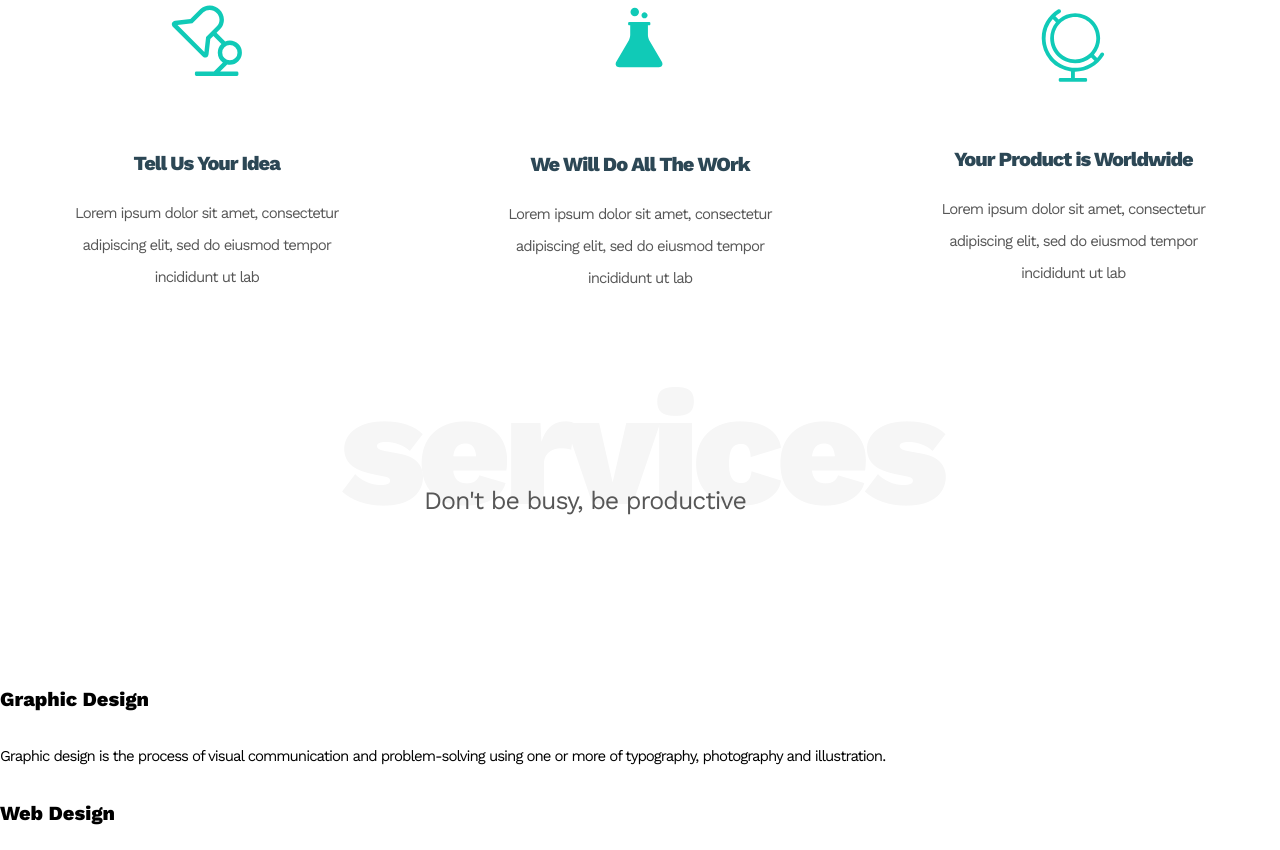
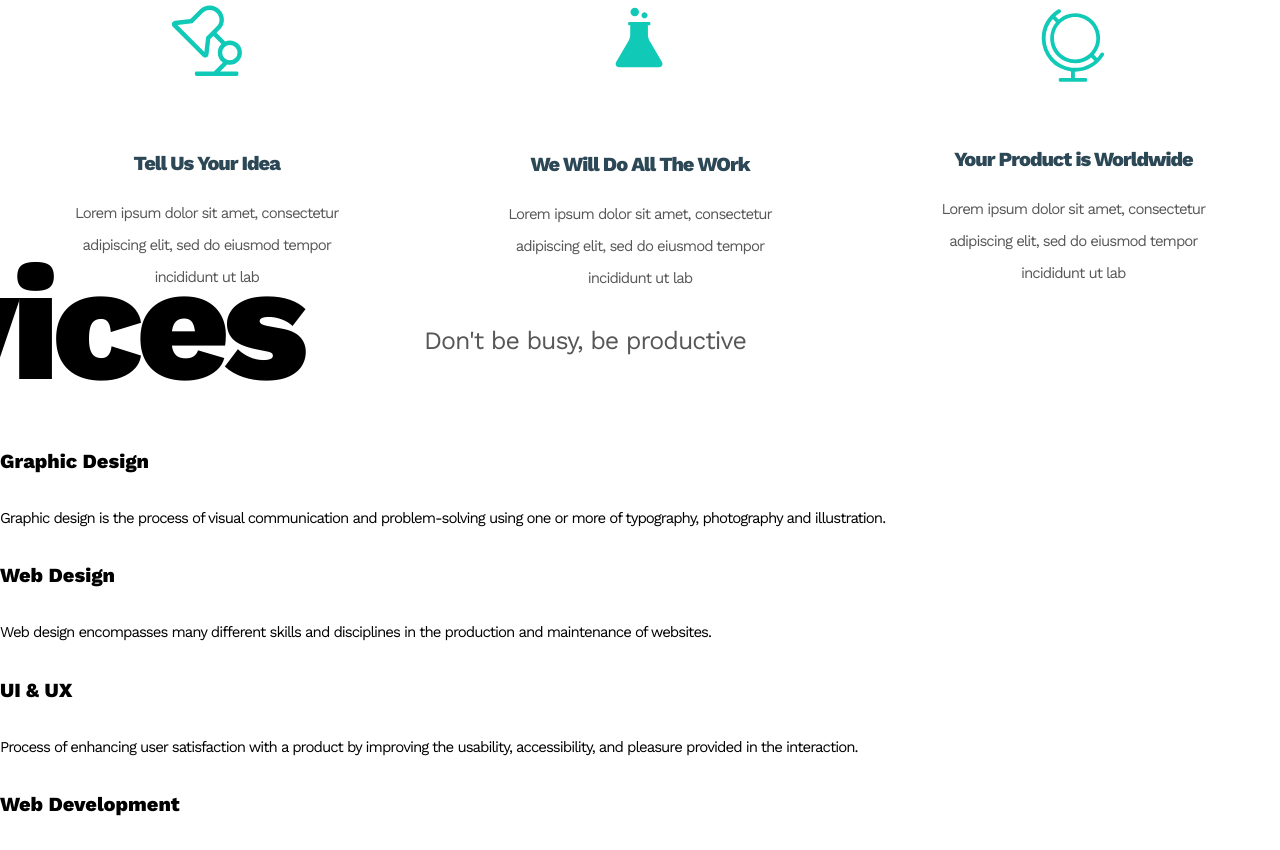
Before and after one commit to UliyaSnisar/leonagency, a plain HTML site: page index.html in a window 1280 px wide. Shown: the part 626-1476 px from the top of the page. Drawn offline with nearby package versions, Linux system fonts and the light colour scheme; files that its build step writes are made by us from their sources.

Commit message:
added comments

```diff
--- a/sass/layouts/_services.scss
+++ b/sass/layouts/_services.scss
@@ -1,331 +1,331 @@
-.services{
-  max-width: 1920px;
-  margin: 0 auto;
+// .services{
+//   max-width: 1920px;
+//   margin: 0 auto;
 
-      @media screen and (min-width: 320px) {
-        height: 875px;
-        padding-bottom: 75px;
-      }
-
-      @media screen and (min-width: 768px) {
-        height: 826px;
-        padding-top: 67px;
-        padding-bottom: 103px;
-      }
-
-      @media screen and (min-width: 1170px) {
-        height: 832px;
-        padding-top: 70px;
-        padding-bottom: 0;
-      }
-
-    .container{
-
-          @media screen and (min-width: 320px) {
-            height: 800px;
-            padding-top: 95px;
-          }
-
-          @media screen and (min-width: 768px) {
-            height: 656px;
-            padding-top: 45px;
-          }
-
-          @media screen and (min-width: 1170px) {
-            padding-top: 90px;
-          }
-    }
-
-    .main-title {
-        color: $strong-title-color;
-
-          @media screen and (min-width: 320px) {
-            top: 10%;
-            left: 50%;
-          }
-
-          @media screen and (min-width: 768px) {
-            top: 13%;
-            left: 50%;
-          }
-
-          @media screen and (min-width: 1170px) {
-            top: 15%;
-            left: 50%;
-          }
-    }
-
-    .subtitle{
-          @media screen and (min-width: 1170px) {
-            margin-bottom: 148px;
-          }
-    }
-}
-
-// .services-list{
-//     display: flex;
-//     flex-wrap: wrap;
-
-//     @media screen and (min-width: 320px) {
-//         margin-left: 15px;
+//       @media screen and (min-width: 320px) {
+//         height: 875px;
+//         padding-bottom: 75px;
 //       }
 
 //       @media screen and (min-width: 768px) {
-//         margin-left: 0;
+//         height: 826px;
+//         padding-top: 67px;
+//         padding-bottom: 103px;
 //       }
-// }
 
-// .services-list-item:nth-child(2n + 1){
-//     margin-right: 20px;
+//       @media screen and (min-width: 1170px) {
+//         height: 832px;
+//         padding-top: 70px;
+//         padding-bottom: 0;
+//       }
 
-//     @media screen and (min-width: 1170px) {
-//       margin-right: 63px;
+//     .container{
+
+//           @media screen and (min-width: 320px) {
+//             height: 800px;
+//             padding-top: 95px;
+//           }
+
+//           @media screen and (min-width: 768px) {
+//             height: 656px;
+//             padding-top: 45px;
+//           }
+
+//           @media screen and (min-width: 1170px) {
+//             padding-top: 90px;
+//           }
+//     }
+
+//     .main-title {
+//         color: $strong-title-color;
+
+//           @media screen and (min-width: 320px) {
+//             top: 10%;
+//             left: 50%;
+//           }
+
+//           @media screen and (min-width: 768px) {
+//             top: 13%;
+//             left: 50%;
+//           }
+
+//           @media screen and (min-width: 1170px) {
+//             top: 15%;
+//             left: 50%;
+//           }
+//     }
+
+//     .subtitle{
+//           @media screen and (min-width: 1170px) {
+//             margin-bottom: 148px;
+//           }
 //     }
 // }
 
-// .printer{
-//       @media screen and (min-width: 320px) {
-//         width: 265px;
-//         margin-bottom: 10px;
-//       }
+// // .services-list{
+// //     display: flex;
+// //     flex-wrap: wrap;
 
-//       @media screen and (min-width: 768px) {
-//         width: 300px;
-//         height: 151px;
-//         margin-bottom: 46px;
-//       }
+// //     @media screen and (min-width: 320px) {
+// //         margin-left: 15px;
+// //       }
 
-//       @media screen and (min-width: 1170px) {
-//         width: 341px;
-//         height: 152px;
-//         margin-bottom: 46px;
-//       }
-// }
+// //       @media screen and (min-width: 768px) {
+// //         margin-left: 0;
+// //       }
+// // }
 
-// .file{
-//       @media screen and (min-width: 320px) {
-//         width: 265px;
-//         margin-bottom: 10px;
-//       }
+// // .services-list-item:nth-child(2n + 1){
+// //     margin-right: 20px;
 
-//       @media screen and (min-width: 768px) {
-//         width: 300px;
-//         height: 121px;
-//         margin-bottom: 75px;
-//       }
+// //     @media screen and (min-width: 1170px) {
+// //       margin-right: 63px;
+// //     }
+// // }
 
-//       @media screen and (min-width: 1170px) {
-//         width: 358px;
-//         height: 122px;
-//         margin-bottom: 75px;
-//       }
-// }
+// // .printer{
+// //       @media screen and (min-width: 320px) {
+// //         width: 265px;
+// //         margin-bottom: 10px;
+// //       }
 
-// .message{
-//       @media screen and (min-width: 320px) {
-//         width: 265px;
-//         margin-bottom: 10px;
-//       }
+// //       @media screen and (min-width: 768px) {
+// //         width: 300px;
+// //         height: 151px;
+// //         margin-bottom: 46px;
+// //       }
 
-//       @media screen and (min-width: 768px) {
-//         width: 300px;
-//         height: 153px;
-//         margin-bottom: 0;
-//       }
+// //       @media screen and (min-width: 1170px) {
+// //         width: 341px;
+// //         height: 152px;
+// //         margin-bottom: 46px;
+// //       }
+// // }
 
-//       @media screen and (min-width: 1170px) {
-//         width: 337px;
-//         height: 151px;
-//         margin-bottom: 0;
-//       }
-// }
+// // .file{
+// //       @media screen and (min-width: 320px) {
+// //         width: 265px;
+// //         margin-bottom: 10px;
+// //       }
 
-// .monitor{
-//       @media screen and (min-width: 320px) {
-//         width: 265px;
-//         margin-bottom: 10px;
-//       }
+// //       @media screen and (min-width: 768px) {
+// //         width: 300px;
+// //         height: 121px;
+// //         margin-bottom: 75px;
+// //       }
 
-//       @media screen and (min-width: 768px) {
-//         width: 300px;
-//         height: 122px;
-//         margin-bottom: 0;
-//       }
+// //       @media screen and (min-width: 1170px) {
+// //         width: 358px;
+// //         height: 122px;
+// //         margin-bottom: 75px;
+// //       }
+// // }
 
-//       @media screen and (min-width: 1170px) {
-//         width: 369px;
-//         height: 122px;
-//         margin-bottom: 0;
-//       }
-// }
+// // .message{
+// //       @media screen and (min-width: 320px) {
+// //         width: 265px;
+// //         margin-bottom: 10px;
+// //       }
 
-// .services-desc-title{
-//     color: $black-title-color;
-// }
+// //       @media screen and (min-width: 768px) {
+// //         width: 300px;
+// //         height: 153px;
+// //         margin-bottom: 0;
+// //       }
 
-// .printer-icon::before{
-//     display: inline-block;
-//     content: '';
-//     background-image: url(../images/services-images/printer-icon@1x.png);
-//     @media screen and (min-device-pixel-ratio: 2),
-//         screen and (min-resolution: 192dpi),
-//         screen and (min-resolution: 2dppx) {
-//         .printer {
-//         background-image: url(../images/services-images/printer-icon@2x.png);
-//         }
-//     }
-//     background-size: contain;
-//     background-repeat: no-repeat;
-//     vertical-align: text-top;
+// //       @media screen and (min-width: 1170px) {
+// //         width: 337px;
+// //         height: 151px;
+// //         margin-bottom: 0;
+// //       }
+// // }
 
-//       @media screen and (min-width: 320px) {
-//         width: 25px;
-//         height: 25px;
-//         margin-right: 25px;
-//       }
+// // .monitor{
+// //       @media screen and (min-width: 320px) {
+// //         width: 265px;
+// //         margin-bottom: 10px;
+// //       }
 
-//       @media screen and (min-width: 768px) {
-//         width: 30px;
-//         height: 30px;
-//         margin-right: 30px;
-//       }
+// //       @media screen and (min-width: 768px) {
+// //         width: 300px;
+// //         height: 122px;
+// //         margin-bottom: 0;
+// //       }
 
-//       @media screen and (min-width: 1170px) {
-//         width: 38px;
-//         height: 37px;
-//         margin-right: 50px;
-//       }
-// }
+// //       @media screen and (min-width: 1170px) {
+// //         width: 369px;
+// //         height: 122px;
+// //         margin-bottom: 0;
+// //       }
+// // }
 
-// .file-icon::before{
-//     display: inline-block;
-//     content: '';
-//     background-image: url(../images/services-images/file-icon@1x.png);
-//     @media screen and (min-device-pixel-ratio: 2),
-//         screen and (min-resolution: 192dpi),
-//         screen and (min-resolution: 2dppx) {
-//         .printer {
-//         background-image: url(../images/services-images/file-icon@2x.png);
-//         }
-//     }
-//     background-size: contain;
-//     background-repeat: no-repeat;
-//     vertical-align: text-top;
+// // .services-desc-title{
+// //     color: $black-title-color;
+// // }
 
-//       @media screen and (min-width: 320px) {
-//         width: 25px;
-//         height: 25px;
-//         margin-right: 25px;
-//       }
+// // .printer-icon::before{
+// //     display: inline-block;
+// //     content: '';
+// //     background-image: url(../images/services-images/printer-icon@1x.png);
+// //     @media screen and (min-device-pixel-ratio: 2),
+// //         screen and (min-resolution: 192dpi),
+// //         screen and (min-resolution: 2dppx) {
+// //         .printer {
+// //         background-image: url(../images/services-images/printer-icon@2x.png);
+// //         }
+// //     }
+// //     background-size: contain;
+// //     background-repeat: no-repeat;
+// //     vertical-align: text-top;
 
-//       @media screen and (min-width: 768px) {
-//         width: 30px;
-//         height: 30px;
-//         margin-right: 30px;
-//       }
+// //       @media screen and (min-width: 320px) {
+// //         width: 25px;
+// //         height: 25px;
+// //         margin-right: 25px;
+// //       }
 
-//       @media screen and (min-width: 1170px) {
-//         width: 38px;
-//         height: 37px;
-//         margin-right: 46px;
-//       }
-// }
+// //       @media screen and (min-width: 768px) {
+// //         width: 30px;
+// //         height: 30px;
+// //         margin-right: 30px;
+// //       }
 
-// .message-icon::before{
-//     display: inline-block;
-//     content: '';
-//     background-image: url(../images/services-images/message-icon@1x.png);
-//     @media screen and (min-device-pixel-ratio: 2),
-//         screen and (min-resolution: 192dpi),
-//         screen and (min-resolution: 2dppx) {
-//         .printer {
-//         background-image: url(../images/services-images/message-icon@2x.png);
-//         }
-//     }
-//     background-size: contain;
-//     background-repeat: no-repeat;
-//     vertical-align: text-top;
+// //       @media screen and (min-width: 1170px) {
+// //         width: 38px;
+// //         height: 37px;
+// //         margin-right: 50px;
+// //       }
+// // }
 
-//       @media screen and (min-width: 320px) {
-//         width: 25px;
-//         height: 25px;
-//         margin-right: 25px;
-//       }
+// // .file-icon::before{
+// //     display: inline-block;
+// //     content: '';
+// //     background-image: url(../images/services-images/file-icon@1x.png);
+// //     @media screen and (min-device-pixel-ratio: 2),
+// //         screen and (min-resolution: 192dpi),
+// //         screen and (min-resolution: 2dppx) {
+// //         .printer {
+// //         background-image: url(../images/services-images/file-icon@2x.png);
+// //         }
+// //     }
+// //     background-size: contain;
+// //     background-repeat: no-repeat;
+// //     vertical-align: text-top;
 
-//       @media screen and (min-width: 768px) {
-//         width: 30px;
-//         height: 30px;
-//         margin-right: 30px;
-//       }
+// //       @media screen and (min-width: 320px) {
+// //         width: 25px;
+// //         height: 25px;
+// //         margin-right: 25px;
+// //       }
 
-//       @media screen and (min-width: 1170px) {
-//         width: 39px;
-//         height: 36px;
-//         margin-right: 47px;
-//       }
-// }
+// //       @media screen and (min-width: 768px) {
+// //         width: 30px;
+// //         height: 30px;
+// //         margin-right: 30px;
+// //       }
 
-// .monitor-icon::before{
-//     display: inline-block;
-//     content: '';
-//     background-image: url(../images/services-images/monitor-icon@1x.png);
-//     @media screen and (min-device-pixel-ratio: 2),
-//         screen and (min-resolution: 192dpi),
-//         screen and (min-resolution: 2dppx) {
-//         .printer {
-//         background-image: url(../images/services-images/monitor-icon@2x.png);
-//         }
-//     }
-//     background-size: contain;
-//     background-repeat: no-repeat;
-//     vertical-align: text-top;
+// //       @media screen and (min-width: 1170px) {
+// //         width: 38px;
+// //         height: 37px;
+// //         margin-right: 46px;
+// //       }
+// // }
 
-//       @media screen and (min-width: 320px) {
-//         width: 25px;
-//         height: 25px;
-//         margin-right: 25px;
-//       }
+// // .message-icon::before{
+// //     display: inline-block;
+// //     content: '';
+// //     background-image: url(../images/services-images/message-icon@1x.png);
+// //     @media screen and (min-device-pixel-ratio: 2),
+// //         screen and (min-resolution: 192dpi),
+// //         screen and (min-resolution: 2dppx) {
+// //         .printer {
+// //         background-image: url(../images/services-images/message-icon@2x.png);
+// //         }
+// //     }
+// //     background-size: contain;
+// //     background-repeat: no-repeat;
+// //     vertical-align: text-top;
 
-//       @media screen and (min-width: 768px) {
-//         width: 30px;
-//         height: 30px;
-//         margin-right: 30px;
-//       }
+// //       @media screen and (min-width: 320px) {
+// //         width: 25px;
+// //         height: 25px;
+// //         margin-right: 25px;
+// //       }
 
-//       @media screen and (min-width: 1170px) {
-//         width: 42px;
-//         height: 31px;
-//         margin-right: 45px;
-//       }
-// }
+// //       @media screen and (min-width: 768px) {
+// //         width: 30px;
+// //         height: 30px;
+// //         margin-right: 30px;
+// //       }
 
-// .services-desc-text{
-//     display: inline-block;
-//     color: $main-text-color;
-//     margin-top: 0;
-//     margin-bottom: 0;
+// //       @media screen and (min-width: 1170px) {
+// //         width: 39px;
+// //         height: 36px;
+// //         margin-right: 47px;
+// //       }
+// // }
 
-//       @media screen and (min-width: 320px) {
-//         margin-left: 45px;
+// // .monitor-icon::before{
+// //     display: inline-block;
+// //     content: '';
+// //     background-image: url(../images/services-images/monitor-icon@1x.png);
+// //     @media screen and (min-device-pixel-ratio: 2),
+// //         screen and (min-resolution: 192dpi),
+// //         screen and (min-resolution: 2dppx) {
+// //         .printer {
+// //         background-image: url(../images/services-images/monitor-icon@2x.png);
+// //         }
+// //     }
+// //     background-size: contain;
+// //     background-repeat: no-repeat;
+// //     vertical-align: text-top;
 
-//         .text{
-//             font-size: 7px;
-//             line-height: 20px;
-//         }
-//       }
+// //       @media screen and (min-width: 320px) {
+// //         width: 25px;
+// //         height: 25px;
+// //         margin-right: 25px;
+// //       }
 
-//       @media screen and (min-width: 768px) {
-//         margin-left: 60px;
+// //       @media screen and (min-width: 768px) {
+// //         width: 30px;
+// //         height: 30px;
+// //         margin-right: 30px;
+// //       }
 
-//         .text{
-//             font-size: 7px;
-//             line-height: 20px;
-//         }
-//       }
+// //       @media screen and (min-width: 1170px) {
+// //         width: 42px;
+// //         height: 31px;
+// //         margin-right: 45px;
+// //       }
+// // }
 
-//       @media screen and (min-width: 1170px) {
-//         margin-left: 85px;
-//         line-height: 27px;
-//       }
+// // .services-desc-text{
+// //     display: inline-block;
+// //     color: $main-text-color;
+// //     margin-top: 0;
+// //     margin-bottom: 0;
 
-// }
+// //       @media screen and (min-width: 320px) {
+// //         margin-left: 45px;
+
+// //         .text{
+// //             font-size: 7px;
+// //             line-height: 20px;
+// //         }
+// //       }
+
+// //       @media screen and (min-width: 768px) {
+// //         margin-left: 60px;
+
+// //         .text{
+// //             font-size: 7px;
+// //             line-height: 20px;
+// //         }
+// //       }
+
+// //       @media screen and (min-width: 1170px) {
+// //         margin-left: 85px;
+// //         line-height: 27px;
+// //       }
+
+// // }
```
